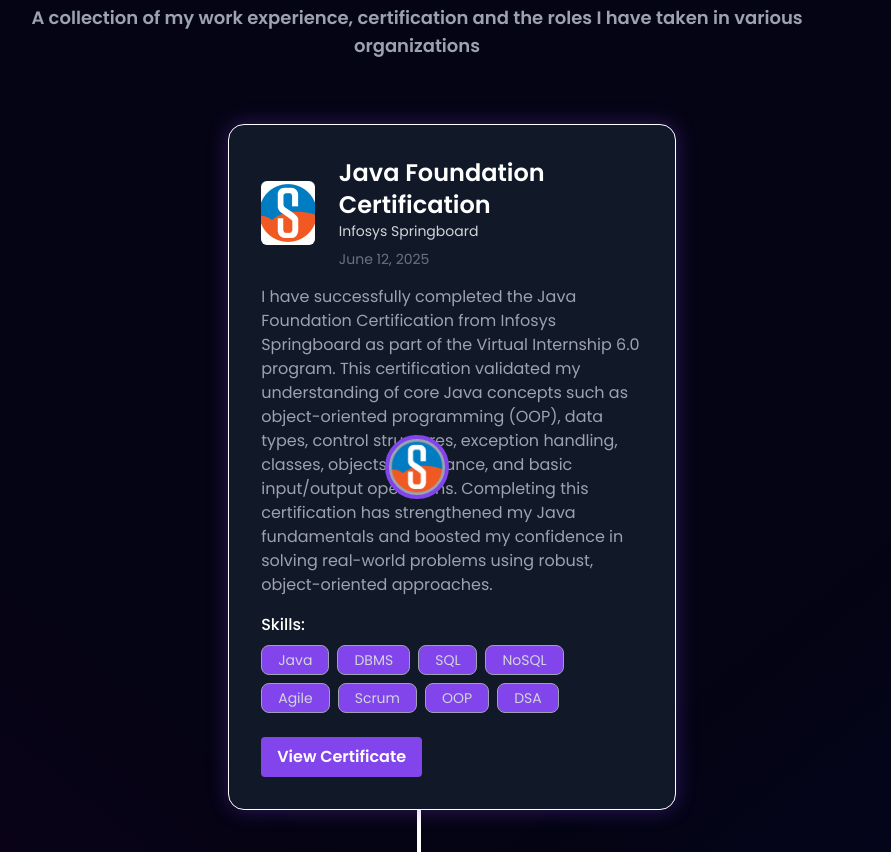
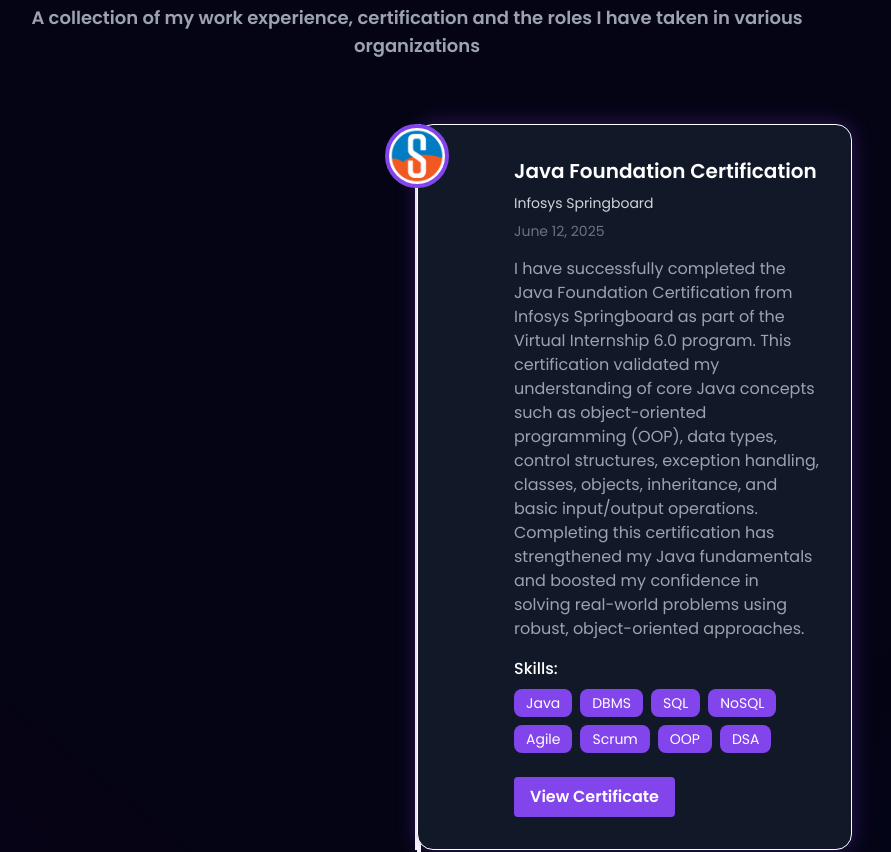
Before and after one commit to Subhadip956425/Subhadip-s-portfolio, a React (Vite) app: page / in a window 1280 px wide. Shown: the part 2240-3092 px from the top of the page, without its empty margins (223-1114 px from the left). Built offline with nearby package versions, Linux system fonts and the light colour scheme.

Commit message:
Educatio and experience section

```diff
--- a/src/components/Education/Education.jsx
+++ b/src/components/Education/Education.jsx
@@ -12,25 +12,24 @@
         <h2 className="text-4xl font-bold text-white">EDUCATION</h2>
         <div className="w-32 h-1 bg-purple-500 mx-auto mt-4"></div>
         <p className="text-gray-400 mt-4 text-lg font-semibold">
-          My education has been a journey of learning and development. Here are the details of my academic background
+          My education has been a journey of learning and development. Here are
+          the details of my academic background
         </p>
       </div>
 
       {/* Education Timeline */}
       <div className="relative">
         {/* Vertical line */}
-        <div className="absolute sm:left-1/2 left-0 transform -translate-x-1/2 sm:-translate-x-0 w-1 bg-white h-full"></div>
+        <div className="absolute sm:left-1/2 left-0 transform -translate-x-1/2 sm:-translate-x-0 w-1 bg-white h-full z-0"></div>
 
         {/* Education Entries */}
         {education.map((edu, index) => (
           <div
             key={edu.id}
-            className={`flex flex-col sm:flex-row items-center mb-16 ${
-              index % 2 === 0 ? "sm:justify-start" : "sm:justify-end"
-            }`}
+            className="relative flex flex-col sm:flex-row items-center mb-24"
           >
-            {/* Timeline Circle */}
-            <div className="absolute sm:left-1/2 left-0 transform -translate-x-1/2 bg-gray-400 border-4 border-[#8245ec] w-12 h-12 sm:w-16 sm:h-16 rounded-full flex justify-center items-center z-10">
+            {/* Timeline Circle (mobile: above, desktop: center line aligned) */}
+            <div className="absolute sm:left-[calc(50%-2rem)] left-1/2 sm:top-0 -top-10 transform -translate-x-1/2 sm:translate-x-0 w-16 h-16 bg-white border-4 border-[#8245ec] rounded-full z-20 flex items-center justify-center">
               <img
                 src={edu.img}
                 alt={edu.school}
@@ -38,39 +37,25 @@
               />
             </div>
 
-            {/* Content Section */}
+            {/* Content box with spacing */}
             <div
-              className={`w-full sm:max-w-md p-4 sm:p-8 rounded-2xl shadow-2xl border border-white bg-gray-900 backdrop-blur-md shadow-[0_0_20px_1px_rgba(130,69,236,0.3)] ${
-                index % 2 === 0 ? "sm:ml-0" : "sm:mr-0"
-              } sm:ml-44 sm:mr-44 ml-8 transform transition-transform duration-300 hover:scale-105`}
+              className={`relative w-full sm:w-1/2 p-6 sm:p-8 bg-gray-900 border border-white rounded-2xl shadow-[0_0_20px_1px_rgba(130,69,236,0.3)] z-10 mt-12 sm:mt-0 ${
+                index % 2 === 0 ? "sm:ml-auto sm:pl-24" : "sm:mr-auto sm:pr-24"
+              }`}
             >
-              {/* Flex container for image and text */}
-              <div className="flex items-center space-x-6">
-                {/* School Logo/Image */}
-                <div className="w-24 h-16 bg-white rounded-md overflow-hidden">
-                  <img
-                    src={edu.img}
-                    alt={edu.school}
-                    className="w-full h-full object-cover"
-                  />
-                </div>
-
-                {/* Degree, School Name, and Date */}
-                <div className="flex flex-col justify-between">
-                  <div>
-                    <h3 className="text-xl sm:text-xl font-semibold text-white">
-                      {edu.degree}
-                    </h3>
-                    <h4 className="text-md sm:text-sm text-gray-300">
-                      {edu.school}
-                    </h4>
-                  </div>
-                  {/* Date at the bottom */}
-                  <p className="text-sm text-gray-500 mt-2">{edu.date}</p>
-                </div>
+              {/* Degree, School Name, Date */}
+              <div className="flex flex-col gap-2">
+                <h3 className="text-xl font-semibold text-white">
+                  {edu.degree}
+                </h3>
+                <h4 className="text-sm text-gray-300">{edu.school}</h4>
+                <p className="text-sm text-gray-500">{edu.date}</p>
               </div>
 
+              {/* Grade */}
               <p className="mt-4 text-gray-400 font-bold">Grade: {edu.grade}</p>
+
+              {/* Description */}
               <p className="mt-4 text-gray-400">{edu.desc}</p>
             </div>
           </div>
--- a/src/components/Experience/Experience.jsx
+++ b/src/components/Experience/Experience.jsx
@@ -27,12 +27,11 @@
         {experiences.map((experience, index) => (
           <div
             key={experience.id}
-            className={`flex flex-col sm:flex-row items-center mb-16 ${
-              index % 2 === 0 ? "sm:justify-end" : "sm:justify-start"
-            }`}
+            className="relative flex flex-col sm:flex-row items-center mb-24"
           >
-            {/* Timeline Circle */}
-            <div className="absolute sm:left-1/2 left-0 transform -translate-x-1/2 bg-gray-400 border-4 border-[#8245ec] w-12 h-12 sm:w-16 sm:h-16 rounded-full flex justify-center items-center z-10">
+            {/* Timeline Circle aligned on center line */}
+            {/* Timeline Circle (mobile: above content, desktop: beside vertical line) */}
+            <div className="absolute sm:left-[calc(50%-2rem)] left-1/2 sm:top-0 -top-10 transform -translate-x-1/2 sm:translate-x-0 w-16 h-16 bg-white border-4 border-[#8245ec] rounded-full z-20 flex items-center justify-center">
               <img
                 src={experience.img}
                 alt={experience.company}
@@ -40,48 +39,32 @@
               />
             </div>
 
-            {/* Content Section */}
+            {/* Vertical Line */}
+            <div className="absolute left-1/2 transform -translate-x-1/2 w-1 bg-white h-full z-0" />
+
+            {/* Content box with space so it doesn’t overlap */}
             <div
-              className={`w-full sm:max-w-md p-4 sm:p-8 rounded-2xl shadow-2xl border border-white bg-gray-900 backdrop-blur-md shadow-[0_0_20px_1px_rgba(130,69,236,0.3)] ${
-                index % 2 === 0 ? "sm:ml-0" : "sm:mr-0"
-              } sm:ml-44 sm:mr-44 ml-8 transform transition-transform duration-300 hover:scale-105`}
+              className={`relative w-full sm:w-1/2 p-6 sm:p-8 bg-gray-900 border border-white rounded-2xl shadow-[0_0_20px_1px_rgba(130,69,236,0.3)] z-10 ${
+                index % 2 === 0 ? "sm:ml-auto sm:pl-24" : "sm:mr-auto sm:pr-24"
+              }`}
             >
-              {/* Flex container for image and text */}
-              <div className="flex items-center space-x-6">
-                {/* Company Logo/Image */}
-                <div className="w-16 h-16 bg-white rounded-md overflow-hidden">
-                  <img
-                    src={experience.img}
-                    alt={experience.company}
-                    className="w-full h-full object-cover"
-                  />
-                </div>
+              {/* Role, Company, Date, etc. */}
+              <div className="flex flex-col gap-2">
+                <h3 className="text-xl font-semibold text-white">
+                  {experience.role}
+                </h3>
+                <h4 className="text-sm text-gray-300">{experience.company}</h4>
+                <p className="text-sm text-gray-500">{experience.date}</p>
+              </div>
+              <p className="mt-4 text-gray-400">{experience.desc}</p>
 
-                {/* Role, Company Name, and Date */}
-                <div className="flex flex-col justify-between">
-                  <div>
-                    <h3 className="text-xl sm:text-2xl font-semibold text-white">
-                      {experience.role}
-                    </h3>
-                    <h4 className="text-md sm:text-sm text-gray-300">
-                      {experience.company}
-                    </h4>
-                  </div>
-                  {/* Date at the bottom */}
-                  <p className="text-sm text-gray-500 mt-2">
-                    {experience.date}
-                  </p>
-                </div>
-              </div>
-
-              <p className="mt-4 text-gray-400">{experience.desc}</p>
               <div className="mt-4">
                 <h5 className="font-medium text-white">Skills:</h5>
                 <ul className="flex flex-wrap mt-2">
                   {experience.skills.map((skill, index) => (
                     <li
                       key={index}
-                      className="bg-[#8245ec] text-gray-300 px-4 py-1 text-xs sm:text-sm rounded-lg mr-2 mb-2 border border-gray-400"
+                      className="bg-[#8245ec] text-white px-3 py-1 text-sm rounded-lg mr-2 mb-2"
                     >
                       {skill}
                     </li>
@@ -89,7 +72,6 @@
                 </ul>
               </div>
 
-              {/* ------------------------- */}
               {experience.link && (
                 <a
                   href={experience.link}
```
